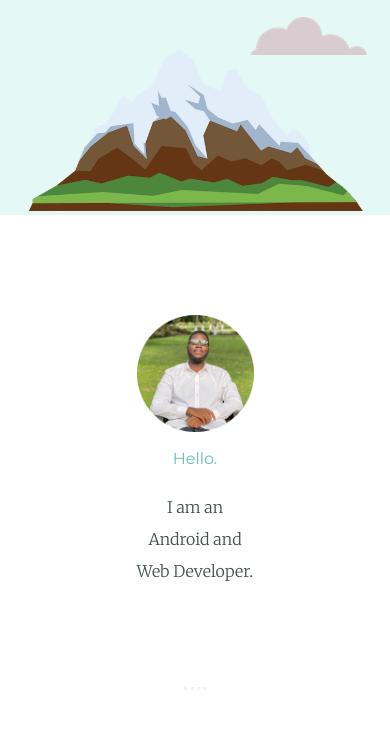
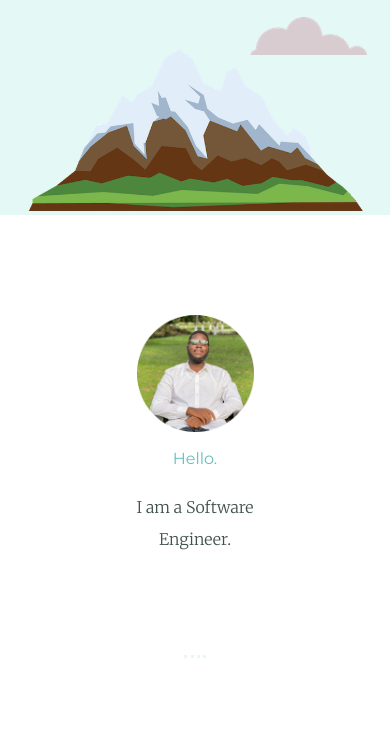
Before and after one commit to Kiyo99/Tindog, a website: page public/personalsite.html in a window 390 px wide. Shown: the part 293-1048 px from the top of the page. Drawn offline with Linux system fonts and the light colour scheme.

Commit message:
Continued making personal site responsive

```diff
--- a/public/personalsite.html
+++ b/public/personalsite.html
@@ -31,7 +31,7 @@
         <div class="profile">
             <img class="profile-img" src="/images/kio3.png" alt="Favour's profile picture">
             <h2>Hello.</h2>
-            <p class="bio">I am an Android and Web Developer. </p>
+            <p class="bio">I am a Software Engineer. </p>
         </div>
         <hr>
         <div class="skills">
```
